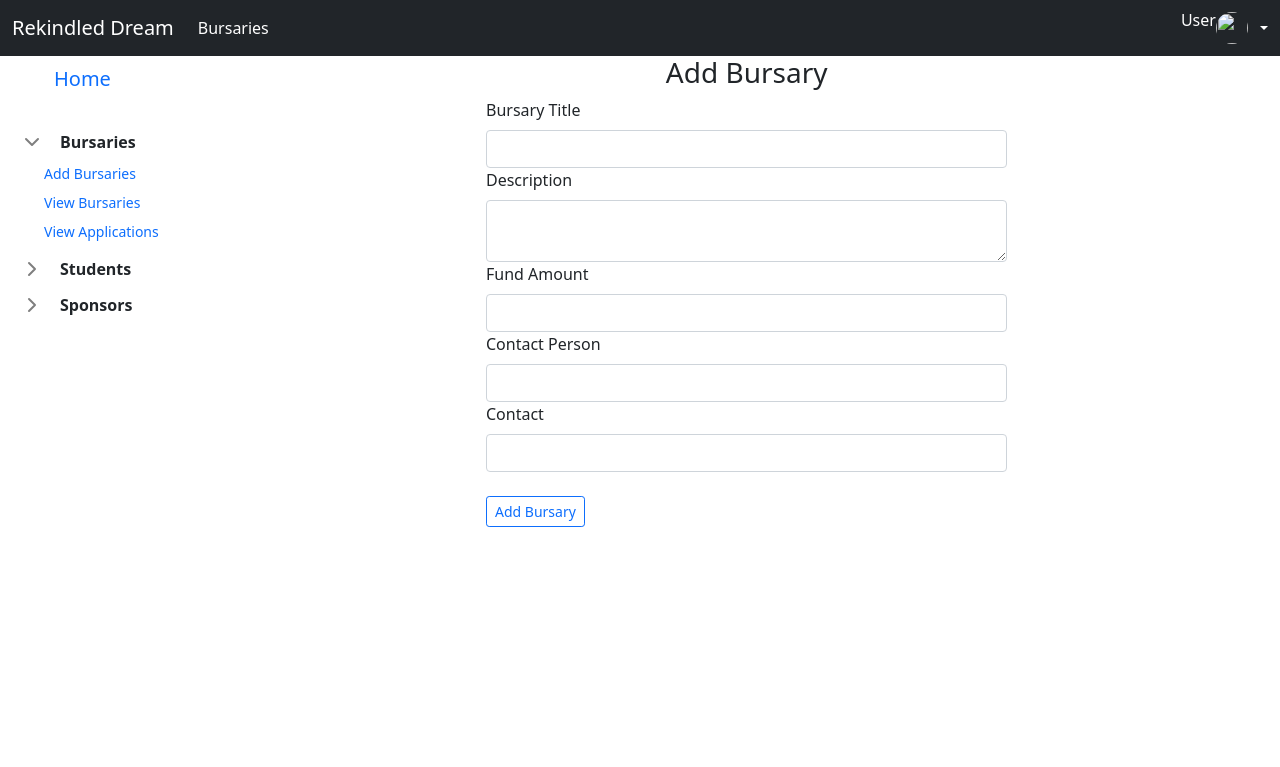
After one commit to otienosteve/programming-project-kca, a Flask app: page /admin/add_bursary in a window 1280 px wide. The commit adds this page. Shown: the top 767 px of the page. Run offline with Flask 3, Linux system fonts and the light colour scheme; some libraries are stand-ins or nearby versions.

Commit message:
Add Bursary View ADMIN SIDE

```diff
--- a/app.py
+++ b/app.py
@@ -6,10 +6,10 @@ from dotenv import load_dotenv
 
 from auth import auth_bp, login_manager
 from students import student_bp
-# from admin_dashboard import admin_bp
-# from home import home_bp
+from admin import admin_bp
+
 from models import db
-# from mail_config import mail
+
 
 load_dotenv()
 
@@ -34,12 +34,10 @@ def create_app():
     migrate = Migrate(app, db)
     db.init_app(app)
     login_manager.init_app(app)
-    # login_manager.init_app(app)
     app.register_blueprint(auth_bp)
     app.register_blueprint(student_bp)
-    # app.register_blueprint(admin_bp)
-    # app.register_blueprint(examiner_bp)
-    # app.register_blueprint(home_bp)
+    app.register_blueprint(admin_bp)
+
 
     return app
 
--- a/forms.py
+++ b/forms.py
@@ -3,7 +3,8 @@ from flask import current_app as app
 from wtforms import (StringField, PasswordField,
                      SubmitField, SelectField,
                      TextAreaField, IntegerField,
-                     FileField,DateField)
+                     FileField,DateField,
+                     DecimalField)
 from wtforms.validators import DataRequired, Email, EqualTo, Length,Regexp
 from flask_wtf.file import FileField, FileAllowed, FileRequired
 
@@ -173,3 +174,21 @@ class DocumentsUpdateForm(FlaskForm):
         FileAllowed(['jpg', 'png', 'pdf'], 'Images (jpg, png)  and pdf only!')
     ])
     submit =SubmitField('update Docuemnt')
+
+
+class BursaryForm( FlaskForm):
+    title = StringField('Bursary Title', validators=[DataRequired()])
+    description = TextAreaField('Description',validators=[DataRequired()])
+    fund_amount = DecimalField('Fund Amount',validators=[DataRequired()])
+    contact_person = StringField('Contact Person', validators=[DataRequired()])
+    contact_person_contact = StringField('Contact', validators=[DataRequired()])
+    submit =SubmitField('Add Bursary')
+
+
+class BursaryUpdateForm( FlaskForm):
+    title = StringField('Bursary Title')
+    description = TextAreaField('Description')
+    fund_amount = DecimalField('Fund Amount')
+    contact_person = StringField('Contact Person')
+    contact_person_contact = StringField('Contact')
+    submit =SubmitField('update Bursary')
--- a/models.py
+++ b/models.py
@@ -6,7 +6,7 @@ import uuid
 from sqlalchemy import Enum
 from enum import Enum
 from werkzeug.security import generate_password_hash, check_password_hash
-#from config import db
+
 
 db = SQLAlchemy()
 
@@ -122,6 +122,7 @@ class Bursary(db.Model):
     description = db.Column(db.String(500), nullable=False)
     fund_amount = db.Column(db.Float, nullable=False)
     contact_person = db.Column(db.String(100), nullable=False)
+    contact_person_contact = db.Column(db.String(12),nullable=False)
     photo_url = db.Column(db.String(500))
 
 
--- a/students.py
+++ b/students.py
@@ -3,7 +3,7 @@ import os
 from flask import Blueprint, render_template,request, flash, redirect, url_for
 from werkzeug.utils import secure_filename
 from flask_login import current_user, login_required
-from forms import (StudentDetailsForm, \
+from forms import (StudentDetailsForm,
                    StudentDetailsUpdateForm,
                      SiblingsForm,
                        SiblingsUpdateForm,
--- /dev/null
+++ b/templates/admin/add-bursary.html
@@ -0,0 +1,37 @@
+{% extends "admin/admin-dashboard.html" %}
+
+{% block center %}
+
+<h3 class="text-center">Add Bursary</h3>
+<div class="form w-50 mx-auto">
+    {% with messages = get_flashed_messages() %}
+    {% if messages %}
+    <div class="alert alert-warning alert-dismissible fade show" role="alert">
+
+        <ul>
+            {% for message in messages %}
+            <li>
+                <strong>{{ message }}</strong>
+            </li>
+            {% endfor %}
+        </ul>
+        <button type="button" class="btn-close" data-bs-dismiss="alert" aria-label="Close"></button>
+    </div>
+    {% endif %}
+    {% endwith %}
+    <form action="{{url_for('admin_bp.add_bursary')}}" method="POST">
+        {{form.hidden_tag()}}
+        {{form.title.label(class='form-label')}} {{form.title(class='form-control')}}
+        {{form.description.label(class='form-label')}} {{form.description(class='form-control')}}
+        {{form.fund_amount.label(class='form-label')}} {{form.fund_amount(class='form-control')}}
+        {{form.contact_person.label(class='form-label')}} {{form.contact_person(class='form-control')}}
+        {{form.contact_person_contact.label(class='form-label')}} {{form.contact_person_contact(class='form-control')}}
+       <br>
+        {{form.submit(class='btn btn-sm btn-outline-primary')}}
+
+    </div>
+
+
+</form>
+
+{% endblock center %}
--- /dev/null
+++ b/templates/admin/admin-dashboard.html
@@ -0,0 +1,119 @@
+{% extends 'top-bottom.html' %}
+{% block main %}
+<nav class="navbar navbar-expand-md navbar-dark fixed-top bg-dark">
+    <div class="container-fluid">
+        <a class="navbar-brand" href="#">Rekindled Dream</a>
+        <button class="navbar-toggler" type="button" data-bs-toggle="collapse" data-bs-target="#navbarCollapse"
+            aria-controls="navbarCollapse" aria-expanded="false" aria-label="Toggle navigation">
+            <span class="navbar-toggler-icon"></span>
+        </button>
+        <div class="collapse navbar-collapse" id="navbarCollapse">
+            <ul class="navbar-nav me-auto mb-2 mb-md-0">
+                <li>
+                <a class="nav-link active" aria-current="page" href="#">Bursaries</a>
+                </li>
+            </ul>
+            <form class="d-flex" role="search">
+                <div class="dropdown">
+                    <a href="#" class="d-flex align-items-center text-white text-decoration-none dropdown-toggle"
+                        data-bs-toggle="dropdown" aria-expanded="false">
+                        <p>User</p>
+
+
+
+                         <img src="" alt="" width="32" height="32"
+                            class="rounded-circle me-2">
+
+                        <strong></strong>
+                    </a>
+                    <ul class="dropdown-menu dropdown-menu-dark text-small shadow">
+                        <li><a class="dropdown-item" href="#">New project...</a></li>
+                        <li><a class="dropdown-item" href="#">Settings</a></li>
+                        <li><a class="dropdown-item" href="#">Profile</a></li>
+                        <li>
+                            <hr class="dropdown-divider">
+                        </li>
+                        <li><a class="dropdown-item" href="{{url_for('auth_bp.logout')}}">Sign out</a></li>
+                    </ul>
+                </div>
+            </form>
+        </div>
+    </div>
+</nav>
+<div class="container-fluid">
+    <div class="row mt-5">
+
+        <div class="col-md-2 p-0 h-100">
+
+            <div class="flex-shrink-0 p-3" style="width: 280px;">
+                <a href="{{url_for('student_bp.main')}}"
+                    class="d-flex align-items-center pb-3 mb-3 link-body-emphasis text-decoration-none">
+                    <svg class="bi pe-none me-2" width="30" height="24">
+                        <use xlink:href="#bootstrap" />
+                    </svg>
+                    <span class="fs-5 fw-semibold"> Home</span>
+                </a>
+                <ul class="list-unstyled ps-0">
+                    <li class="mb-1">
+                        <button class="btn btn-toggle d-inline-flex align-items-center rounded border-0 collapsed"
+                            data-bs-toggle="collapse" data-bs-target="#bursary-collapse" aria-expanded="true">
+                            Bursaries
+                        </button>
+                        <div class="collapse show" id="bursary-collapse">
+                            <ul class="btn-toggle-nav list-unstyled fw-normal pb-1 small">
+                                <li><a href="{{url_for('admin_bp.add_bursary')}}"
+                                    class="link-body-emphasis d-inline-flex text-decoration-none rounded">Add Bursaries</a></li>
+                                    <li><a href="{{url_for('admin_bp.view_bursaries')}}"
+                                        class="link-body-emphasis d-inline-flex text-decoration-none rounded">View Bursaries</a></li>
+                                    <li><a href="{{url_for('admin_bp.view_bursaries')}}"
+                                            class="link-body-emphasis d-inline-flex text-decoration-none rounded"> View Applications
+                                        </a></li>
+                            </ul>
+                        </div>
+                    </li>
+                    <li class="mb-1">
+                        <button class="btn btn-toggle d-inline-flex align-items-center rounded border-0 collapsed"
+                            data-bs-toggle="collapse" data-bs-target="#students-collapse" aria-expanded="false">
+                             Students
+                        </button>
+                        <div class="collapse" id="students-collapse">
+                            <ul class="btn-toggle-nav list-unstyled fw-normal pb-1 small">
+                                <li><a href="{{url_for('student_bp.details')}}"
+                                        class="link-body-emphasis d-inline-flex text-decoration-none rounded">View Students</a></li>
+                                <li><a href="{{url_for('student_bp.add_details')}}"
+                                        class="link-body-emphasis d-inline-flex text-decoration-none rounded">Other Students Details</a></li>
+
+                            </ul>
+                        </div>
+                    </li>
+                    <li class="mb-1">
+                        <button class="btn btn-toggle d-inline-flex align-items-center rounded border-0 collapsed"
+                            data-bs-toggle="collapse" data-bs-target="#sponsor-collapse" aria-expanded="false">
+                             Sponsors
+                        </button>
+                        <div class="collapse" id="sponsor-collapse">
+                            <ul class="btn-toggle-nav list-unstyled fw-normal pb-1 small">
+                                <li><a href="{{url_for('student_bp.details')}}"
+                                        class="link-body-emphasis d-inline-flex text-decoration-none rounded">Add Sponsors</a></li>
+                                <li><a href="{{url_for('student_bp.add_details')}}"
+                                        class="link-body-emphasis d-inline-flex text-decoration-none rounded">View Sponsors </a></li>
+
+                            </ul>
+                        </div>
+                    </li>
+                </ul>
+
+            </div>
+        </div>
+        <div class="col-md-10 mt-2 d-flex justify-content-center">
+            <div class="mid-section w-100">
+                {% block center %}
+
+                {% endblock center %}
+            </div>
+        </div>
+    </div>
+</div>
+{% endblock main %}
+{% block title %}
+{% endblock title %}
--- /dev/null
+++ b/templates/admin/main.html
@@ -0,0 +1,6 @@
+{% extends "admin/admin-dashboard.html" %}
+
+{% block center %}
+<h4>Admin Main</h4>
+
+{% endblock center %}
```
Also changed, not shown: admin.py (+61 -0 lines), migrations/versions/76362b3195fb_add_contact_person_to_bursary.py (added, +32 -0 lines), templates/admin/view-bursaries.html (added, +32 -0 lines), templates/student/student-dashboard.html (+19 -6 lines).
